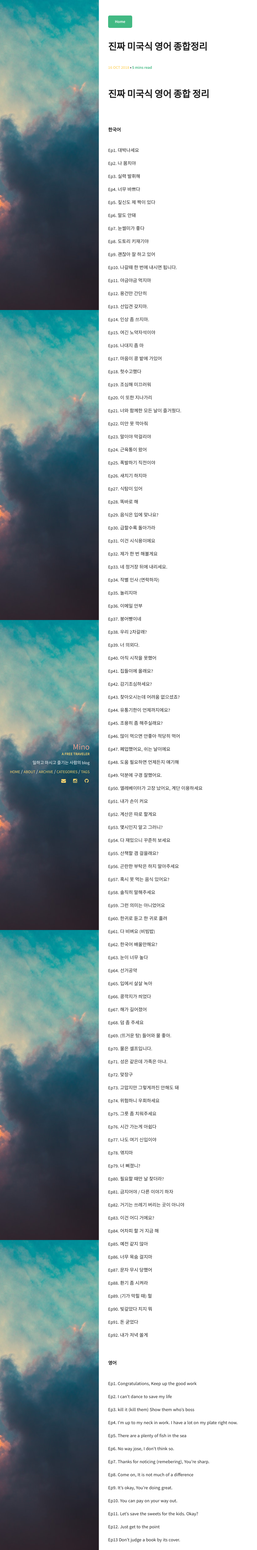
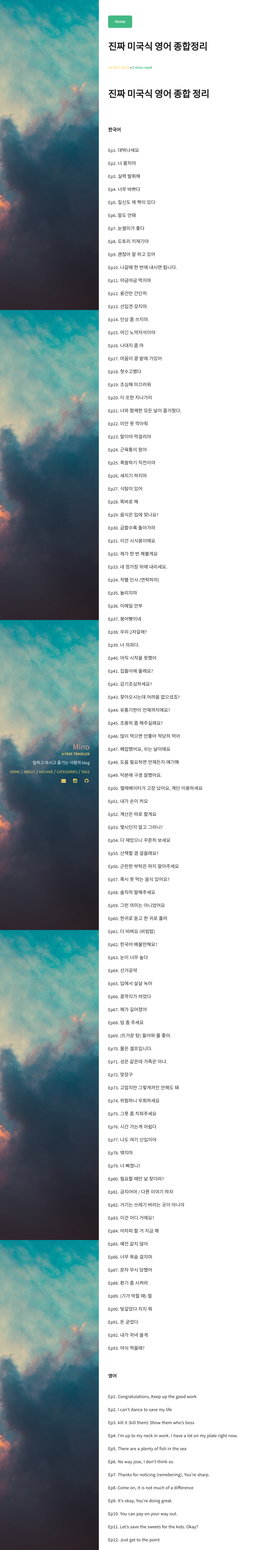
Before and after one commit to minoblog/minoblog.github.io, a Jekyll site: the page built from _posts/2018-10-18-Podcast-English-Total.md, in a window 1280 px wide. Shown: the whole page at 31% size, without its empty margins (0-832 px from the left). Built offline with Jekyll 4.4.1, drawn with Linux system fonts in a browser that asks for light colours.

Commit message:
Update and rename 2018-10-16-Podcast-English-Total.md to 2018-10-18-Podcast-English-Total.md

```diff
--- a/_posts/2018-10-16-Podcast-English-Total.md
+++ b/_posts/2018-10-18-Podcast-English-Total.md
@@ -198,6 +198,8 @@ Ep91. 돈 굳었다
 
 Ep92. 내가 저녁 쏠게
 
+Ep93. 야식 먹을래?
+
 <br>
 <br>
 <b>영어</b>
@@ -389,3 +391,5 @@ Ep90. Let's call it even
 Ep91. It's great you can save your money.
 
 Ep92. Let's go out for dinner, it's on me.
+
+Ep93. Want to get something to eat?
```
